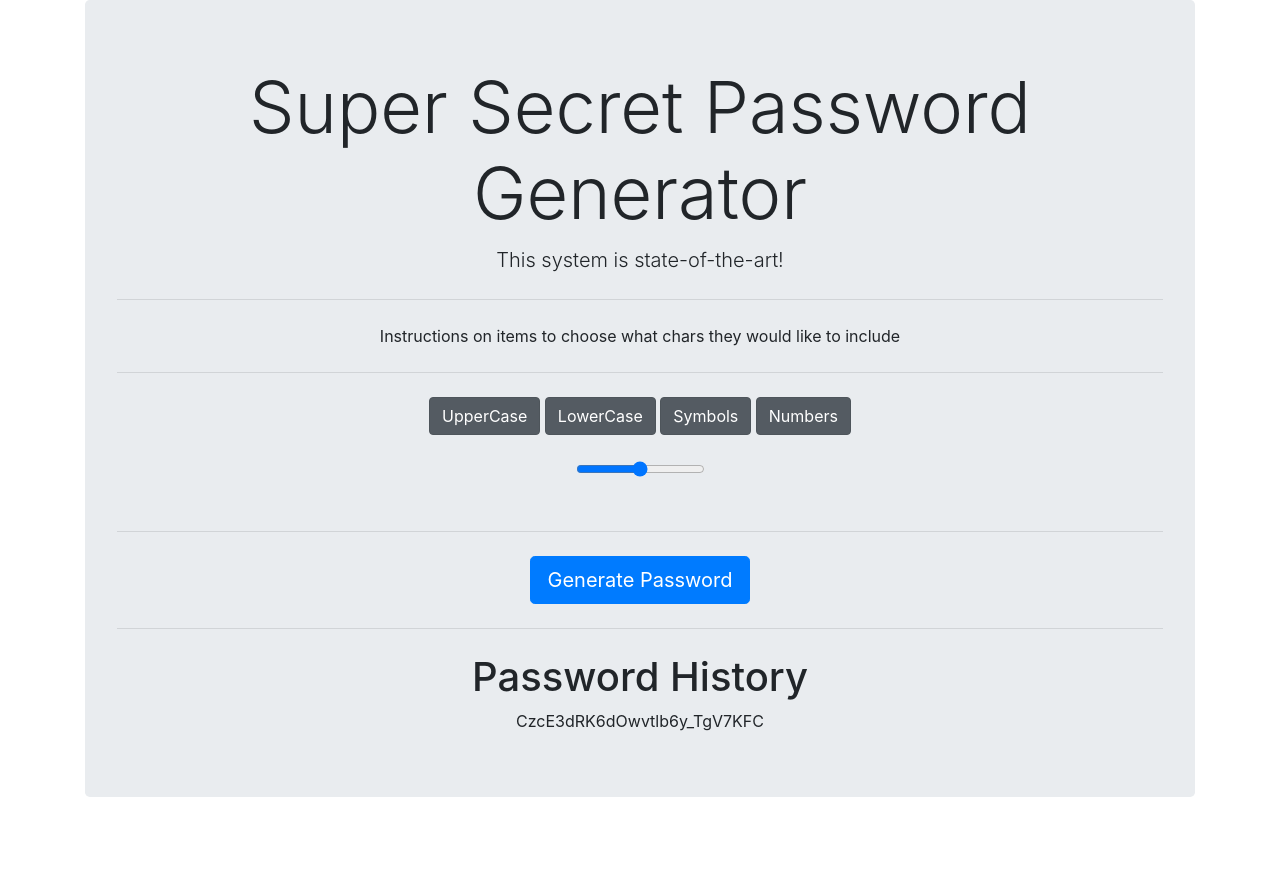
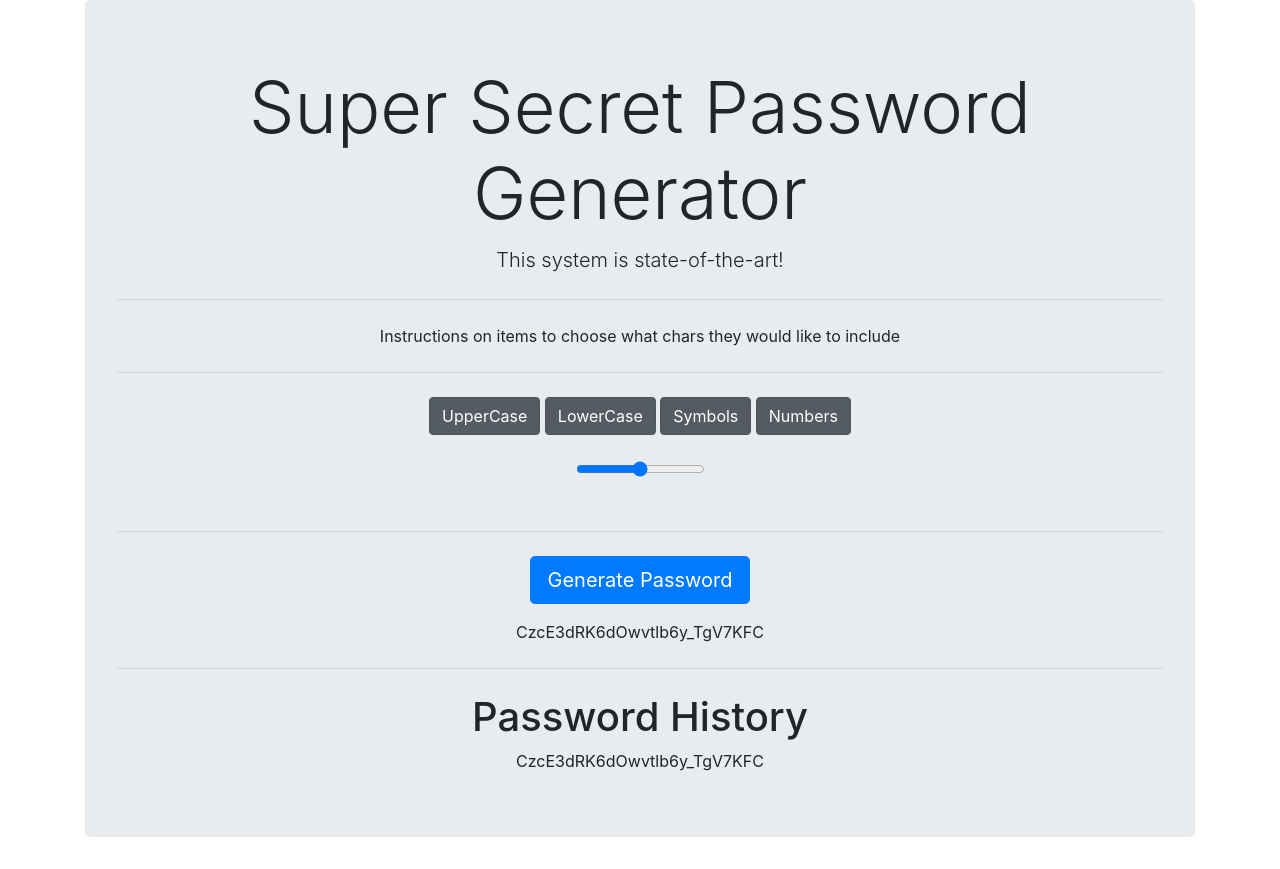
Before and after one commit to Martank949/Homework-3, a plain HTML site: page index.html in a window 1280 px wide. Both pictures are taken after a click on the link "Generate Password". Before the commit the page ends 829 px from the top, so only its background shows below. Drawn offline with nearby package versions, Linux system fonts and the light colour scheme.

Commit message:
On the JS page i fixed on to where it was printing the final password, i also have password printing underneath the generate button and in the history. JS Line 1 & 5 are fixed (status working). HTML Line 43 will now display password, HTML is working great. JS and HTML both working together at this point.

```diff
--- a/index.html
+++ b/index.html
@@ -40,7 +40,7 @@
             <p class="lead">
                 <a type="button" class="btn btn-primary btn-lg" id="generatePW" onclick="generate()">Generate Password</a>
             </p>
-            <p id="displayPW"></p>
+            <div id="displayPW"></div>
             <hr class="my-4">
             <h1>Password History</h1>
             <div id="lastPass"></div>
--- a/script.js
+++ b/script.js
@@ -19,24 +19,24 @@
 
 //generate
 function generate() {
-    //set password length/complexity with the slide bar
-    let complexity = document.getElementById("slider").value;
+    //1-set password length/complexity with the slide bar
+    let charCount = document.getElementById("slider").value;
 
-    //All 4 character types included into 1 value
+    //2-All 4 character types included into 1 value
     let values = "ABCDEFGHIJKLMNOPQRSTUVWZYZabcdefghijklmnopqrstuvwxyz1234567890!@#$%^&*()_+";
 
     let password = "";
 
-    //create for loop to choose random characters, need to break this apart into 4 different
-    for (var i = 0; i <= complexity; i++) {
+    //3-create for loop to choose random characters, need to break this apart into 4 different
+    for (var i = 0; i <= charCount; i++) {
         password = password + values.charAt(Math.floor(Math.random() * Math.floor(values.length - 1)));
     }
 
-    //prints password in password history
-    document.getElementById("displayPW").value = password;
+    //4-prints password in password history
+    document.getElementById("displayPW").innerHTML = password;
 
-    //add password to password history and places new one on top and pushes old PW down
-    document.getElementById("lastPass").innerHTML += password;
+    //5-add password to password history and places new one on top and pushes old PW down
+    document.getElementById("lastPass").innerHTML += password + "<br /> ";
 
 
 }
```
